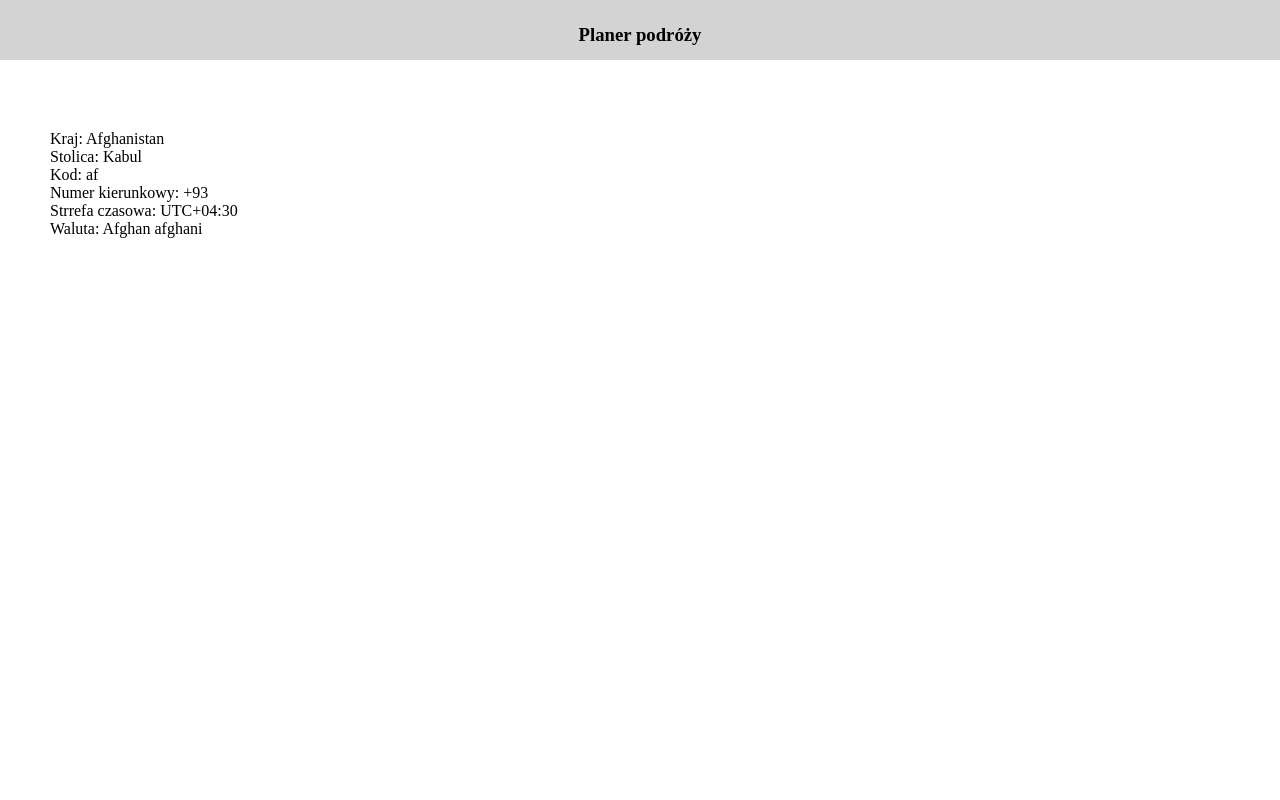
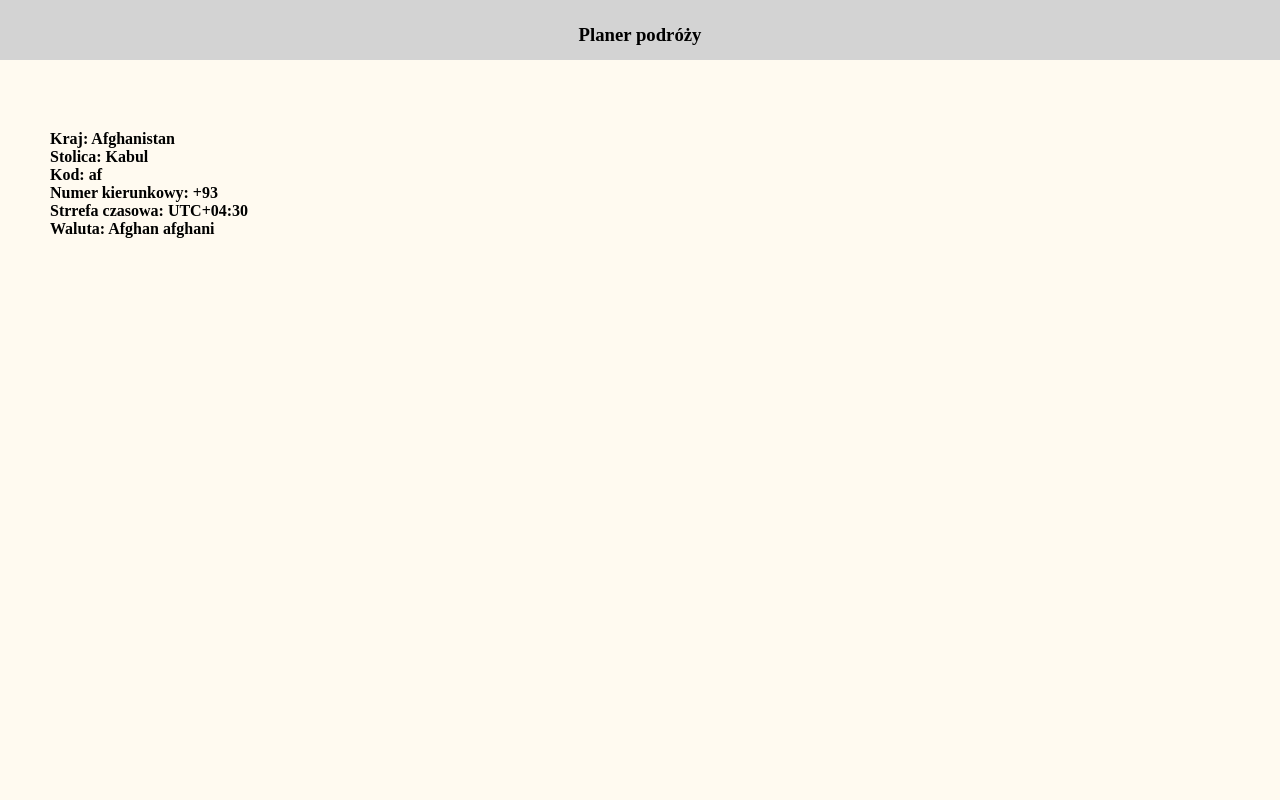
Before and after one commit to chudzickwszib/Django-Podyplomowe-2024, a Django app: page /basics/country/Afghanistan in a window 1280 px wide. Run offline with Django 5.2, Linux system fonts and the light colour scheme.

Commit message:
static files

```diff
--- /dev/null
+++ b/basics/static/basic_app.css
@@ -0,0 +1,3 @@
+.error {
+    color: red;
+}
--- a/basics/templates/basics/country.html
+++ b/basics/templates/basics/country.html
@@ -1,11 +1,16 @@
 {% extends 'base.html' %}
+{% load static %}
+
+{% block css_files %}
+	<link rel="stylesheet" href="{% static 'basic_app.css' %}">
+{% endblock %}
 
 {% block page_content %}
     <div>Kraj: {{ country.country|upper|lower|title }}</div>
     {% if country.capital is not None %}
         <div>Stolica: {{ country.capital }}</div>
     {% else %}
-        <div style="color: red">Kraj nie posiada stolicy</div>
+        <div class="error">Kraj nie posiada stolicy</div>
     {% endif %}
     <div>Kod: {{ country.cc|lower }}</div>
     <div>Numer kierunkowy: {{ country.iac }}</div>
--- a/django_wprowadzenie/settings.py
+++ b/django_wprowadzenie/settings.py
@@ -123,3 +123,7 @@ STATIC_URL = 'static/'
 # https://docs.djangoproject.com/en/5.0/ref/settings/#default-auto-field
 
 DEFAULT_AUTO_FIELD = 'django.db.models.BigAutoField'
+
+STATICFILES_DIRS = [
+    BASE_DIR / 'static'
+]
--- /dev/null
+++ b/static/base.css
@@ -0,0 +1,9 @@
+body {
+    margin: 0;
+    background: floralwhite;
+    height: 100vh;
+}
+
+html {
+    font-weight: 700;
+}
--- a/templates/base.html
+++ b/templates/base.html
@@ -1,8 +1,13 @@
+{% load static %}
+
 <!DOCTYPE html>
 <html lang="en">
 <head>
     <meta charset="UTF-8">
     <title>{% block page_title %}Planer podróżnika{% endblock %}</title>
+
+    {% block css_files %}{% endblock %}
+    <link rel="stylesheet" href="{% static 'base.css' %}">
 </head>
 <body style="margin: 0">
 <div style="height: 50px; background-color: lightgrey; display: flex; justify-content: center; padding: 5px; margin-bottom: 20px ">
```
